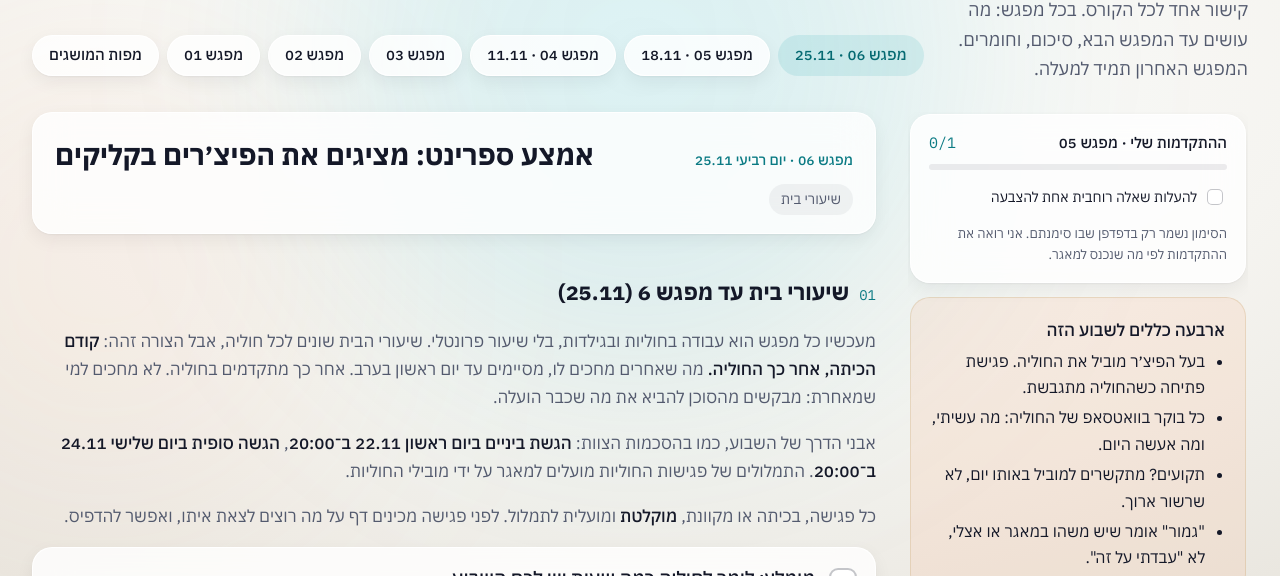
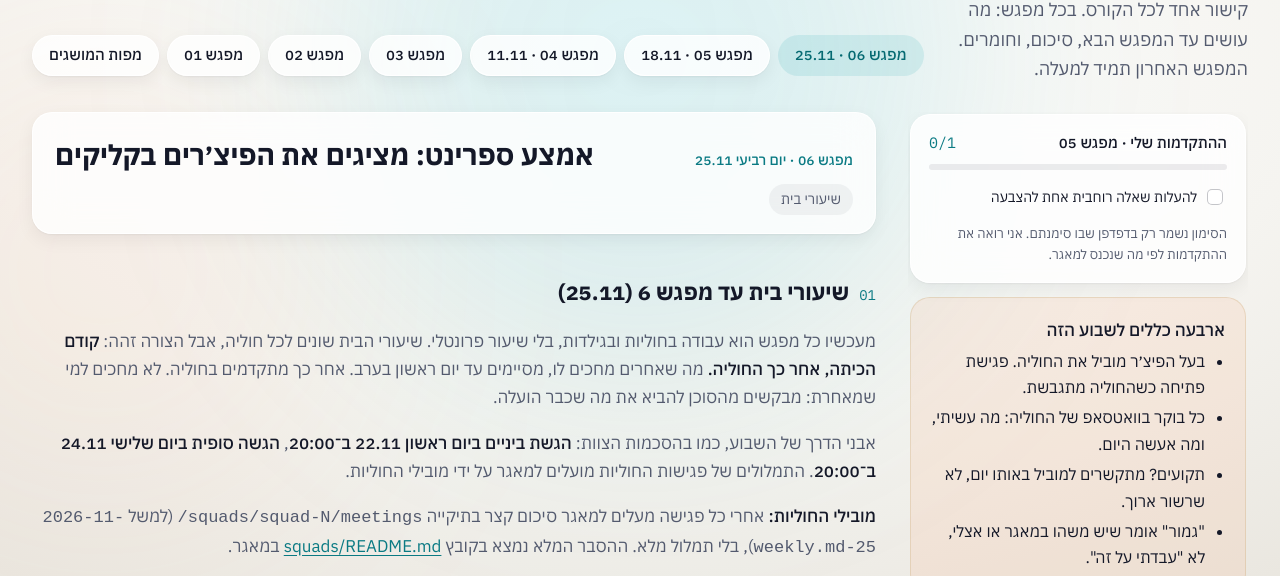
Before and after one commit to eranlahav/hitme-lectures, a plain HTML site: page homework/index.html in a window 1280 px wide. Shown: the part 199-775 px from the top of the page. Drawn offline with Linux system fonts and the light colour scheme.

Commit message:
Homework session 6: one-line instruction for squad leads on meeting summaries (#33)
Claude-Session: https://claude.ai/code/session_01QzxYndV1Z8xGBr1K8tGPX8

Co-authored-by: Claude <noreply@anthropic.com>

```diff
--- a/homework/index.html
+++ b/homework/index.html
@@ -261,6 +261,7 @@ footer { margin-top: 64px; color: var(--text-2); font-size: 14px; }
       <h3 class="part"><span class="n">01</span>שיעורי בית עד מפגש 6 (25.11)</h3>
       <p>מעכשיו כל מפגש הוא עבודה בחוליות ובגילדות, בלי שיעור פרונטלי. שיעורי הבית שונים לכל חוליה, אבל הצורה זהה: <b>קודם הכיתה, אחר כך החוליה.</b> מה שאחרים מחכים לו, מסיימים עד יום ראשון בערב. אחר כך מתקדמים בחוליה. לא מחכים למי שמאחרת: מבקשים מהסוכן להביא את מה שכבר הועלה.</p>
       <p>אבני הדרך של השבוע, כמו בהסכמות הצוות: <b>הגשת ביניים ביום ראשון 22.11 ב־20:00</b>, <b>הגשה סופית ביום שלישי 24.11 ב־20:00</b>. התמלולים של פגישות החוליות מועלים למאגר על ידי מובילי החוליות.</p>
+      <p><b>מובילי החוליות:</b> אחרי כל פגישה מעלים למאגר סיכום קצר בתיקייה <code>squads/squad-N/meetings/</code> (למשל <code>2026-11-25-weekly.md</code>), בלי תמלול מלא. ההסבר המלא נמצא בקובץ <a href="https://github.com/eranlahav/hitme/blob/main/squads/README.md">squads/README.md</a> במאגר.</p>
       <p>כל פגישה, בכיתה או מקוונת, <b>מוקלטת</b> ומועלית לתמלול. לפני פגישה מכינים דף על מה רוצים לצאת איתו, ואפשר להדפיס.</p>
       <div class="task glass" data-id="s06-hours">
         <div class="task-head">
```
